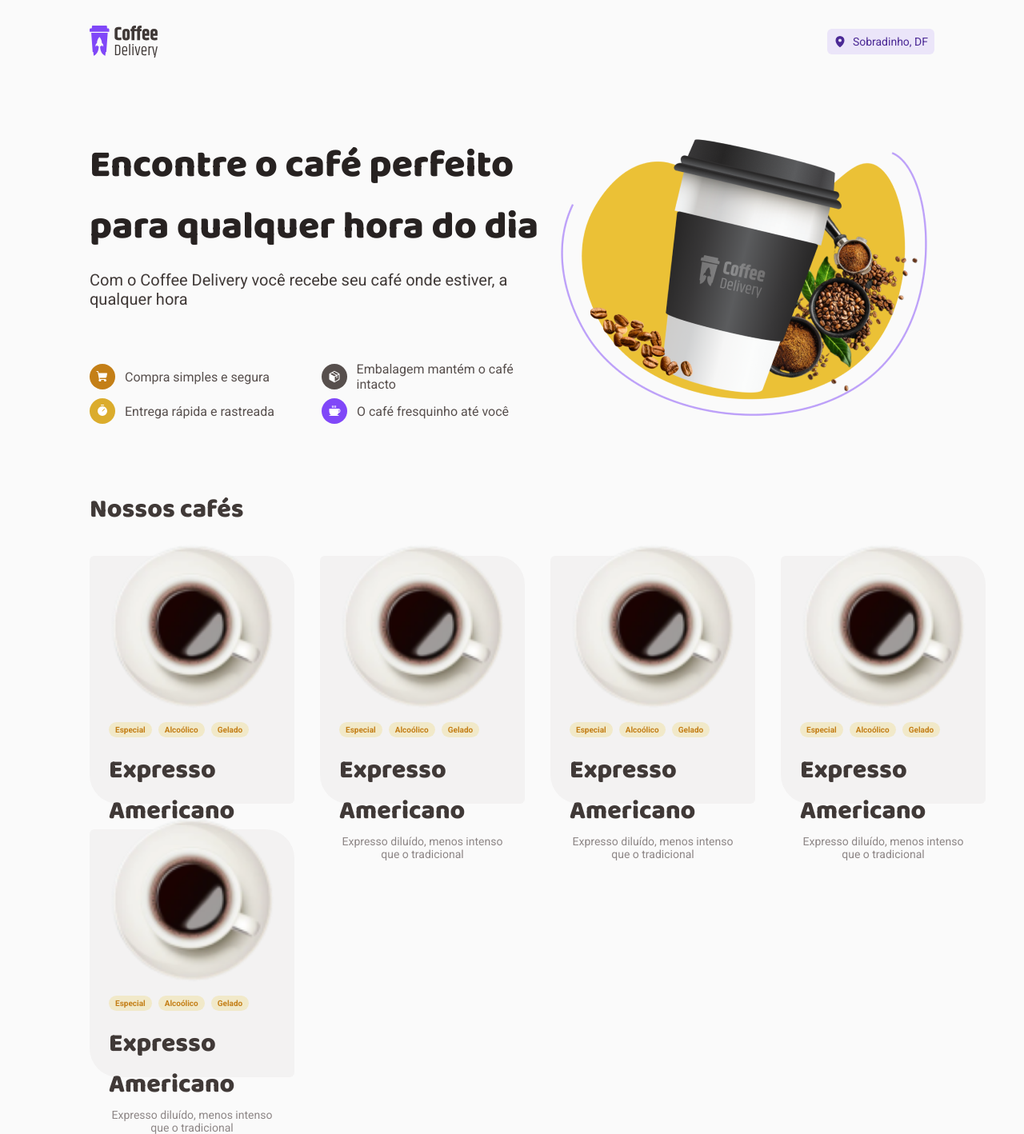
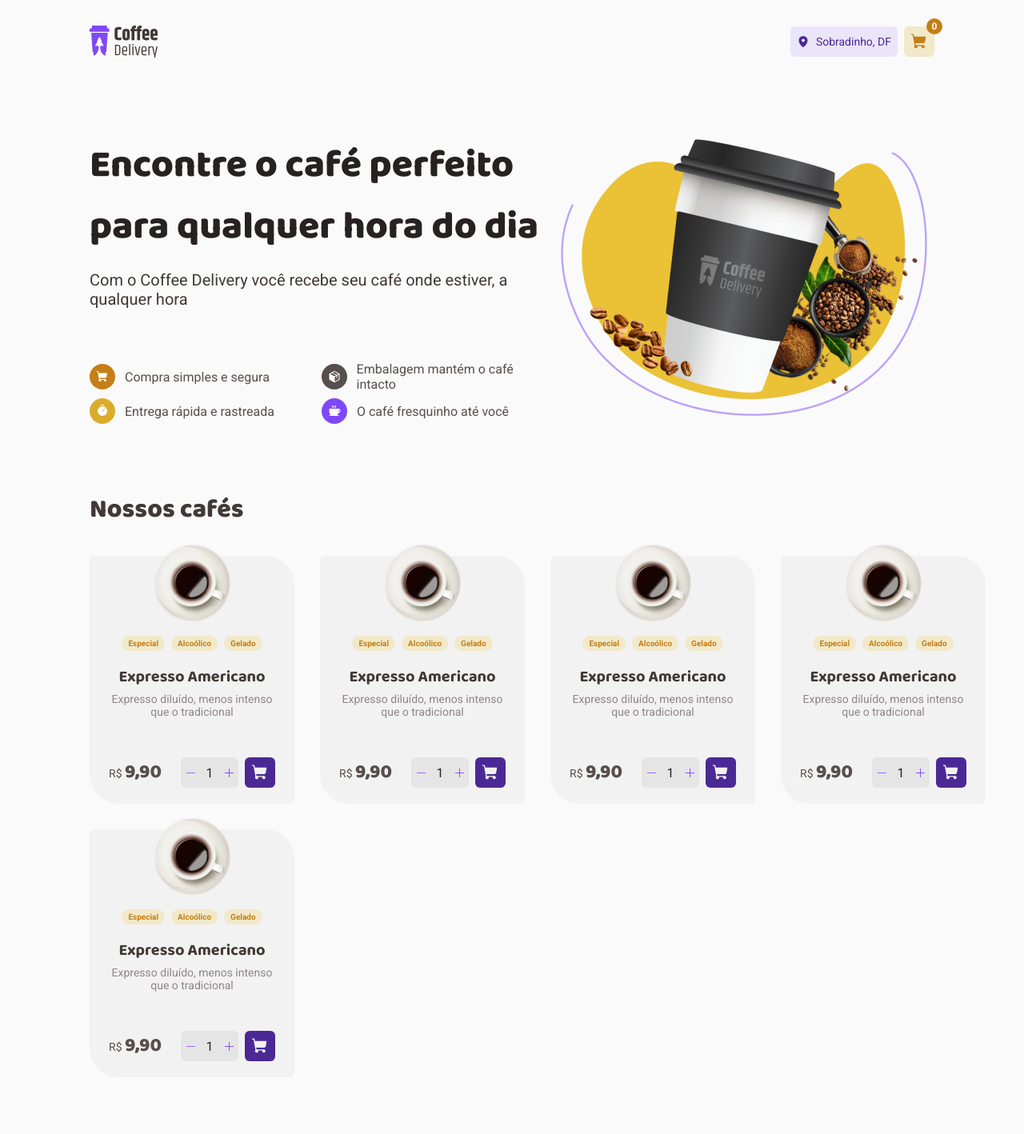
Before and after one commit to weickfer/coffee-delivery, a React (Vite) app: page / in a window 1280 px wide. Shown: the whole page at 80% size. After the commit the page ends 1363 px from the top, so only its background shows below. Built offline with nearby package versions, Linux system fonts and the light colour scheme.

Commit message:
Done - Home Page Completed

```diff
--- a/src/App.tsx
+++ b/src/App.tsx
@@ -8,6 +8,7 @@ export function App() {
   return (
     <ThemeProvider theme={themeLight}>
       <Home />
+
       <GlobalStyle />
     </ThemeProvider>
   )
--- a/src/components/Card/index.tsx
+++ b/src/components/Card/index.tsx
@@ -1,4 +1,5 @@
 import americanCoffee from '../../assets/images/american-coffee.png'
+import { CartButton } from '../CartButton'
 import { Quantity } from '../Quantity'
 import {
   BuyContainer,
@@ -20,16 +21,19 @@ export function Card() {
       </Tags>
 
       <Description>
-        <h2>Expresso Americano</h2>
+        <h3>Expresso Americano</h3>
         <p>Expresso diluído, menos intenso que o tradicional</p>
       </Description>
 
-      {/* <BuyContainer>
+      <BuyContainer>
         <BuyPrice>
           R$ <span>9,90</span>
         </BuyPrice>
-        <Quantity value={1} />
-      </BuyContainer> */}
+        <div>
+          <Quantity value={1} />
+          <CartButton schema="purple" />
+        </div>
+      </BuyContainer>
     </CardContainer>
   )
 }
--- a/src/components/Card/styles.ts
+++ b/src/components/Card/styles.ts
@@ -10,17 +10,22 @@ export const CardContainer = styled.div`
 
   display: flex;
   flex-direction: column;
-  /* align-items: center; */
+  align-items: center;
 
   img {
     margin-top: calc(0rem - 1rem);
+    /* width: 3rem;
+    height: 3rem; */
+    width: 6.25rem;
+    height: 6.25rem;
   }
 `
 
 export const Description = styled.div`
   margin-top: 1rem;
+  text-align: center;
 
-  h2 {
+  h3 {
     color: ${(props) => props.theme.colors['base-subtitle']};
     font-family: 'Baloo 2', sans-serif;
     font-size: ${(props) => props.theme.fonts.title.s.fontSize};
@@ -60,6 +65,11 @@ export const BuyContainer = styled.div`
   width: 100%;
   align-items: flex-end;
   justify-content: space-between;
+
+  div:last-child {
+    display: flex;
+    gap: 0.5rem;
+  }
 `
 
 export const BuyPrice = styled.div`
--- /dev/null
+++ b/src/components/CartButton/index.tsx
@@ -0,0 +1,21 @@
+import { ButtonHTMLAttributes, ReactNode } from 'react'
+import { ShoppingCart } from 'phosphor-react'
+import { CartButtonContainer } from './styles'
+
+interface CartButtonProps extends ButtonHTMLAttributes<HTMLButtonElement> {
+  children?: ReactNode
+  schema: 'purple' | 'yellow'
+}
+
+export function CartButton({
+  children,
+  schema,
+  ...buttonProps
+}: CartButtonProps) {
+  return (
+    <CartButtonContainer schema={schema} {...buttonProps}>
+      {children}
+      <ShoppingCart size={22} weight="fill" />
+    </CartButtonContainer>
+  )
+}
--- /dev/null
+++ b/src/components/CartButton/styles.ts
@@ -0,0 +1,48 @@
+import styled, { css } from 'styled-components'
+
+type CartButtonContainerProps = {
+  schema: 'yellow' | 'purple'
+}
+
+const CART_BUTTON_SCHEMA = {
+  yellow: {
+    bg: 'yellow-light',
+    color: 'yellow-dark',
+  },
+  purple: {
+    bg: 'purple-dark',
+    color: 'base-card',
+  },
+} as const
+
+const ButtonSchema = css<CartButtonContainerProps>`
+  background-color: ${({ schema, theme }) => {
+    return theme.colors[CART_BUTTON_SCHEMA[schema].bg]
+  }};
+
+  svg {
+    color: ${({ schema, theme }) => {
+      return theme.colors[CART_BUTTON_SCHEMA[schema].color]
+    }};
+  }
+`
+
+export const CartButtonContainer = styled.button<CartButtonContainerProps>`
+  width: 2.375rem;
+  height: 2.375rem;
+  border: 0;
+  border-radius: 6px;
+  display: flex;
+  align-items: center;
+  justify-content: center;
+
+  ${ButtonSchema}
+
+  position: relative;
+  cursor: pointer;
+  transition: 0.2s;
+
+  &:hover {
+    filter: brightness(0.9);
+  }
+`
--- a/src/components/Header/index.tsx
+++ b/src/components/Header/index.tsx
@@ -1,7 +1,8 @@
 import { MapPin } from 'phosphor-react'
 import logoImg from '../../assets/logo.svg'
+import { CartButton } from '../CartButton'
 
-import { HeaderContainer, ShopLocation } from './styles'
+import { HeaderContainer, ShopLocation, CartItemsCounter } from './styles'
 
 export function Header() {
   return (
@@ -13,6 +14,10 @@ export function Header() {
           <MapPin weight="fill" size={16} />
           Sobradinho, DF
         </ShopLocation>
+
+        <CartButton schema="yellow">
+          <CartItemsCounter>0</CartItemsCounter>
+        </CartButton>
       </nav>
     </HeaderContainer>
   )
--- a/src/components/Header/styles.ts
+++ b/src/components/Header/styles.ts
@@ -5,6 +5,11 @@ export const HeaderContainer = styled.header`
   align-items: center;
   justify-content: space-between;
   padding: 2rem 0;
+
+  nav {
+    display: flex;
+    gap: 0.5rem;
+  }
 `
 
 export const ShopLocation = styled.div`
@@ -26,3 +31,22 @@ export const ShopLocation = styled.div`
     margin-right: 0.5rem;
   }
 `
+
+export const CartItemsCounter = styled.div`
+  display: flex;
+  align-items: center;
+  justify-content: center;
+  position: absolute;
+  top: -0.625rem;
+  right: -0.625rem;
+
+  background: ${(props) => props.theme.colors['yellow-dark']};
+  width: 1.25rem;
+  height: 1.25rem;
+  border-radius: 50%;
+
+  color: ${(props) => props.theme.colors.white};
+  font-family: 'Roboto', sans-serif;
+  font-size: ${(props) => props.theme.fonts.text['bold-s'].fontSize};
+  font-weight: ${(props) => props.theme.fonts.text['bold-s'].fontWeight};
+`
--- a/src/components/Quantity/styles.ts
+++ b/src/components/Quantity/styles.ts
@@ -35,6 +35,7 @@ export const QuantityContainer = styled.div`
 
   p {
     flex: 1;
+    text-align: center;
     font-family: 'Roboto', sans-serif;
     font-size: ${(props) => props.theme.fonts.text['regular-m'].fontSize};
     font-weight: ${(props) => props.theme.fonts.text['regular-m'].fontWeight};
--- a/src/pages/Home/styles.ts
+++ b/src/pages/Home/styles.ts
@@ -97,9 +97,9 @@ export const IconContainer = styled.div<IconContainerProps>`
 
 export const CoffeeContainer = styled.div`
   margin-top: 4.125rem;
-  padding-top: 1rem;
+  padding: 1rem 0;
 
-  h2 {
+  > h2 {
     color: ${(props) => props.theme.colors['base-subtitle']};
     font-family: 'Baloo 2', sans-serif;
     font-size: ${(props) => props.theme.fonts.title.l.fontSize};
```
